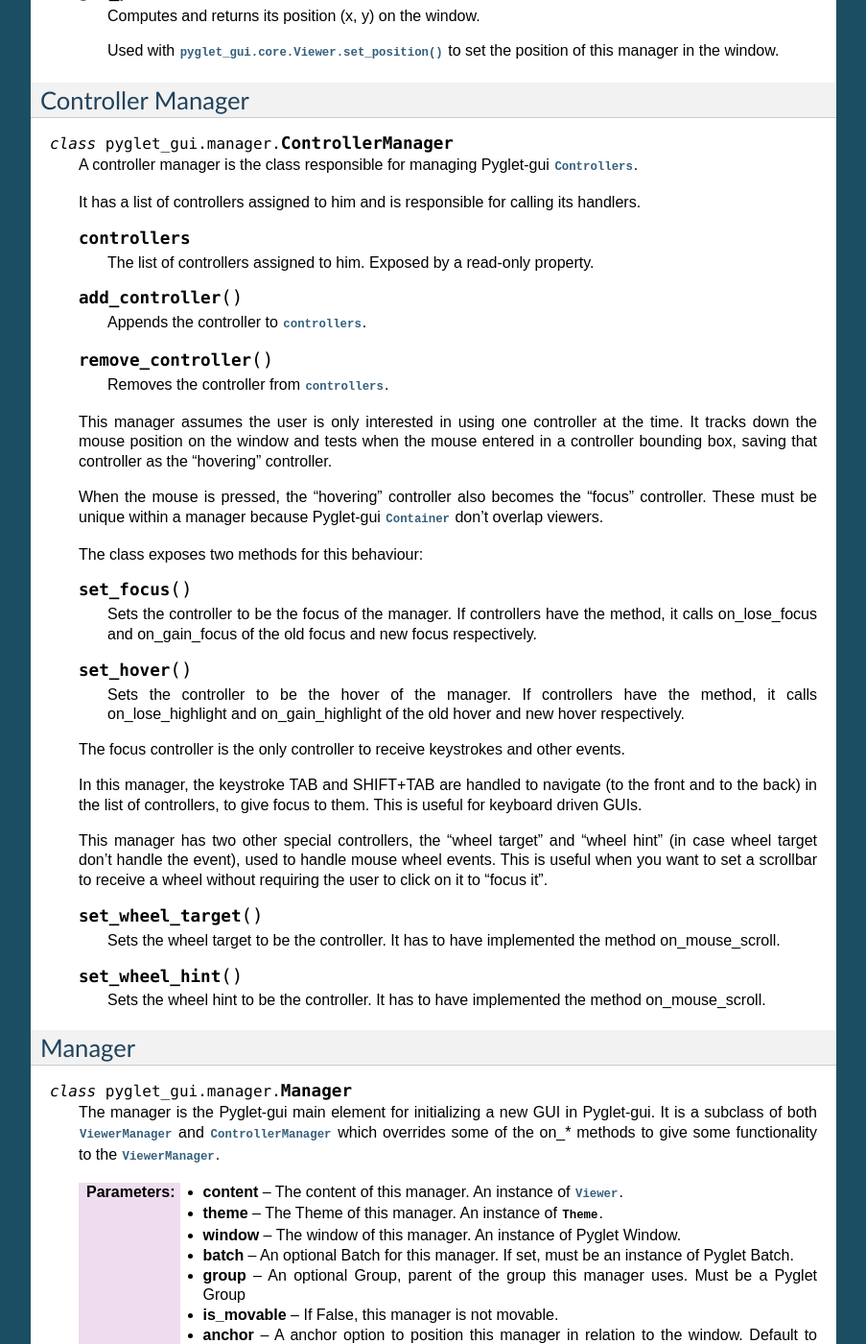
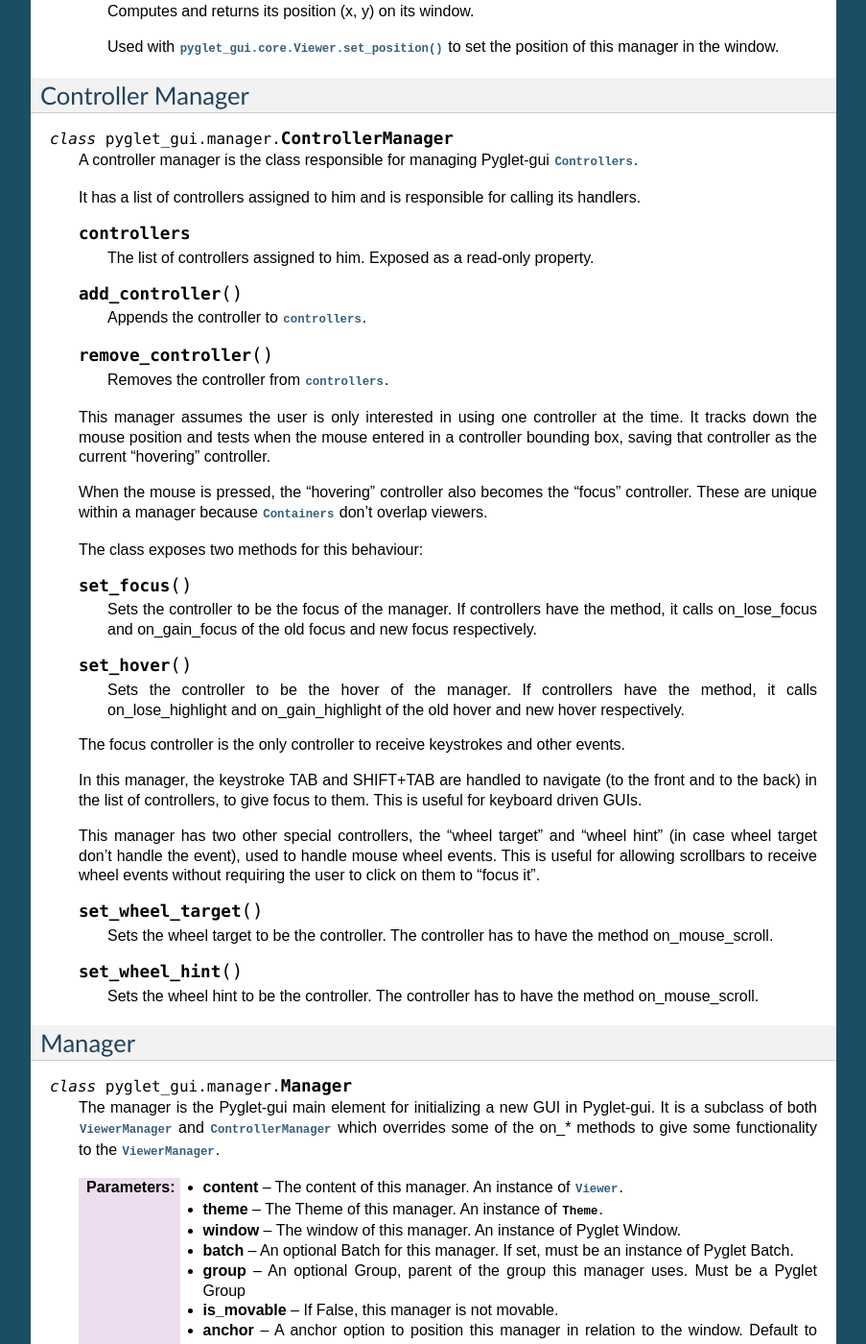
Before and after one commit to jorgecarleitao/pyglet-gui, a Sphinx documentation site: the page built from docs/manager.rst, in a window 1280 px wide and 1400 px high, scrolled down 2153 px. Shown: the whole window at 96% size, without its empty margins (198-1101 px from the left). Built offline with Sphinx 7.4.7, drawn with Linux system fonts in a browser that asks for light colours; some of the changed text lies outside the part shown.

Commit message:
Improved text of Manager docs.

```diff
--- a/docs/manager.rst
+++ b/docs/manager.rst
@@ -7,8 +7,8 @@
 This section provides the relevant references for understanding how :class:`~pyglet_gui.manager.Manager` works
 and how you can use it.
 
-This section is most complex of this documentation because it glues different APIs together.
-The references of the classes are themselves divided in APIs, so it is easier for you to understand them.
+This section is the most complex of this documentation because it glues different APIs together.
+The references of the classes are themselves divided in APIs, so it is hopefully easier to understand.
 
 Viewer Manager
 ^^^^^^^^^^^^^^^^^^
@@ -35,17 +35,18 @@
     This group defines `__eq__`, `__lt__` and `__hash__` that compare against ViewerManagerGroup using :attr:`own_order`
     and against other ordered groups using :attr:`order`.
 
-    Te different ViewerManagerGroup don't know each other, but always know if they are on top of all.
-    To send this group to the upmost top group, it defines the method :meth:`pop_to_top`:
+    The different ViewerManagerGroup don't know each other, but always know if they are on top of all.
+
+    .. method:: is_on_top
+
+        Returns true if the particular instance is on top amongst all instances of ViewerManagerGroup.
+
+    To set this group to be the top group, use :meth:`pop_to_top`:
 
      .. method:: pop_to_top
 
         Sets :attr:`own_order` to the highest value amongst all instances of ViewerManagerGroup, ensuring
         the instance becomes the top.
-
-     .. method:: is_on_top
-
-        Returns true if the particular instance is on top amongst all instances of ViewerManagerGroup.
 
 ViewerManager
 -------------------
@@ -71,11 +72,11 @@
 
         The :class:`pyglet_gui.theme.theme.Theme` of this manager. A read-only property defined in the initialization.
 
-        One theme can be shared among ViewerManagers.
+        One theme can be shared among different ViewerManagers.
 
     .. attribute:: batch
 
-        The Batch of the manager. A read-only property defined in the initialization.
+        The Batch of the manager. A read-only property defined on the initialization.
 
         If no batch is provided in initialization, this Manager defines its own batch and exposes a draw() method.
 
@@ -119,9 +120,10 @@
 
     .. method:: get_position
 
-        Computes and returns its position (x, y) on the window.
+        Computes and returns its position (x, y) on its window.
 
         Used with :meth:`pyglet_gui.core.Viewer.set_position` to set the position of this manager in the window.
+
 
 Controller Manager
 ^^^^^^^^^^^^^^^^^^
@@ -138,7 +140,7 @@
 
     .. attribute:: controllers
 
-        The list of controllers assigned to him. Exposed by a read-only property.
+        The list of controllers assigned to him. Exposed as a read-only property.
 
     .. method:: add_controller
 
@@ -149,11 +151,11 @@
         Removes the controller from :attr:`controllers`.
 
     This manager assumes the user is only interested in using one controller at the time.
-    It tracks down the mouse position on the window and tests when the mouse entered in a controller bounding box, saving
-    that controller as the "hovering" controller.
+    It tracks down the mouse position and tests when the mouse entered in a controller bounding box, saving
+    that controller as the current "hovering" controller.
 
     When the mouse is pressed, the "hovering" controller also becomes the "focus" controller.
-    These must be unique within a manager because Pyglet-gui :class:`~pyglet_gui.containers.Container` don't
+    These are unique within a manager because :class:`Containers <pyglet_gui.containers.Container>` don't
     overlap viewers.
 
     The class exposes two methods for this behaviour:
@@ -177,16 +179,16 @@
 
     This manager has two other special controllers, the "wheel target" and
     "wheel hint" (in case wheel target don't handle the event), used to handle mouse wheel events.
-    This is useful when you want to set a scrollbar to receive a wheel without requiring the user
-    to click on it to "focus it".
+    This is useful for allowing scrollbars to receive wheel events without requiring the user
+    to click on them to "focus it".
 
     .. method:: set_wheel_target
 
-        Sets the wheel target to be the controller. It has to have implemented the method on_mouse_scroll.
+        Sets the wheel target to be the controller. The controller has to have the method on_mouse_scroll.
 
     .. method:: set_wheel_hint
 
-        Sets the wheel hint to be the controller. It has to have implemented the method on_mouse_scroll.
+        Sets the wheel hint to be the controller. The controller has to have the method on_mouse_scroll.
 
 Manager
 ^^^^^^^^^^^^^^^^
@@ -209,4 +211,4 @@
     :param offset: The offset of this manager in relation to the anchor point.
 
     Besides the implementation of ViewerManager and ControllerManager, the manager implements its own movability:
-    it can be optionally dragged and positioned in the window.
+    it can be dragged if the parameter 'is_movable' is true.
```
Also changed, not shown: other parts of docs/manager.rst (+2 -2 lines).
